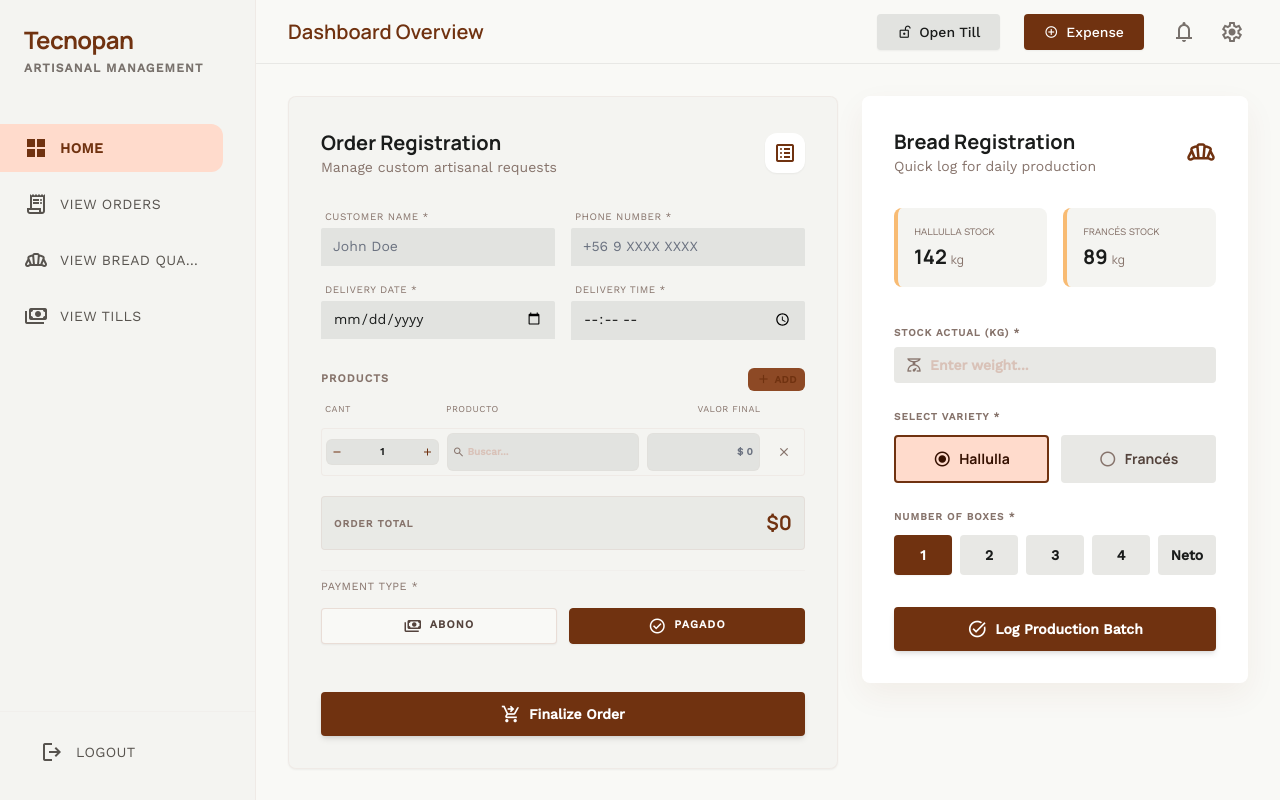
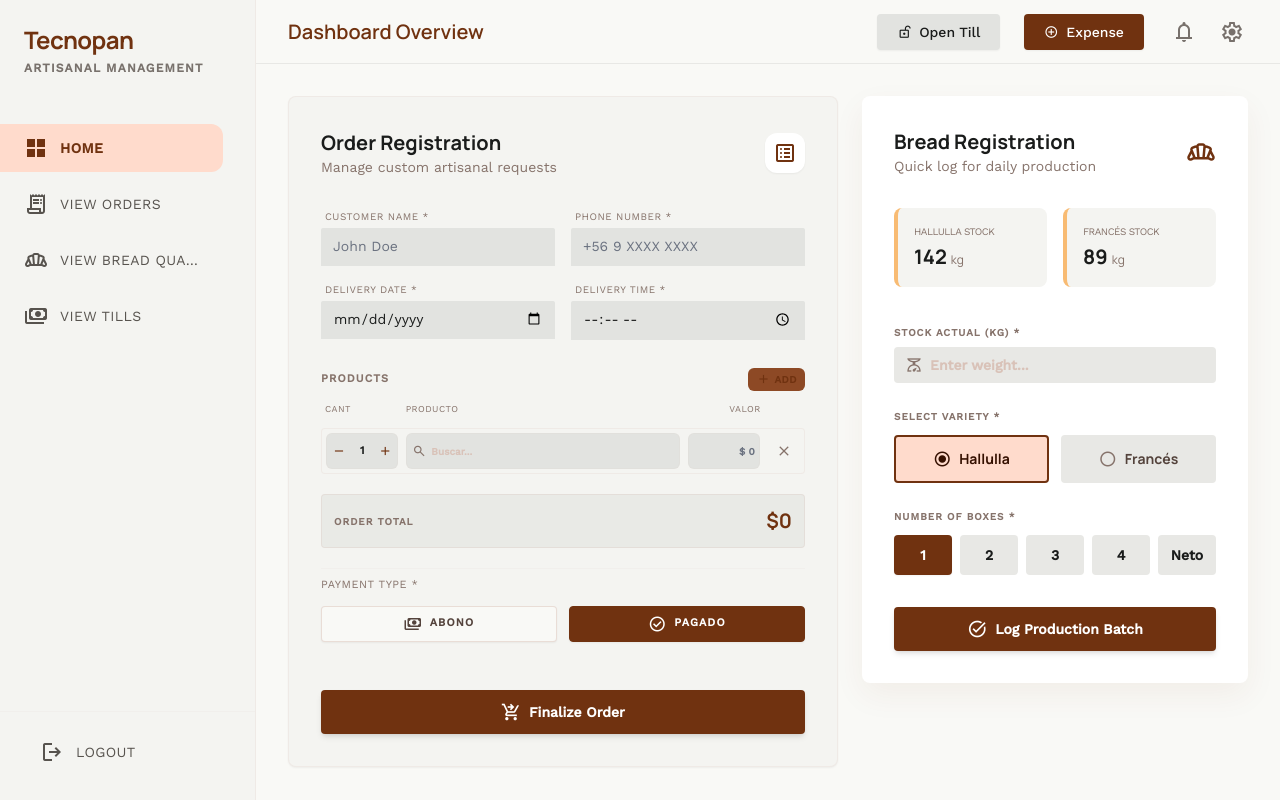
Before and after one commit to vasalgadog/tecnoadmin, a React (Vite) app: page / in a window 1280 px wide. Built offline with nearby package versions, Linux system fonts and the light colour scheme.

Commit message:
style: refine product row column widths and height in OrderRegistration

```diff
--- a/src/components/OrderRegistration.tsx
+++ b/src/components/OrderRegistration.tsx
@@ -117,51 +117,52 @@ export default function OrderRegistration() {
 
           {/* Header Row */}
           <div className="grid grid-cols-12 gap-2 px-1">
-             <div className="col-span-3 text-[9px] font-label uppercase text-outline tracking-wider">Cant</div>
-             <div className="col-span-5 text-[9px] font-label uppercase text-outline tracking-wider">Producto</div>
-             <div className="col-span-3 text-[9px] font-label uppercase text-outline tracking-wider text-right">Valor Final</div>
+             <div className="col-span-2 text-[9px] font-label uppercase text-outline tracking-wider">Cant</div>
+             <div className="col-span-7 text-[9px] font-label uppercase text-outline tracking-wider">Producto</div>
+             <div className="col-span-2 text-[9px] font-label uppercase text-outline tracking-wider text-right">Valor</div>
+             <div className="col-span-1"></div>
           </div>
 
           <div className="space-y-2">
             {products.map((p) => (
               <div key={p.id} className="grid grid-cols-12 gap-2 items-center bg-surface-container-low rounded-lg p-1 border border-outline-variant/20">
 
-                {/* Quantity */}
-                <div className="col-span-3 flex items-center bg-surface-container-highest rounded-md overflow-hidden border border-outline-variant/10">
-                  <button type="button" onClick={() => handleUpdateQuantity(p.id, -1)} className="px-1 py-1.5 text-primary hover:bg-surface-variant transition-colors flex items-center justify-center">
-                    <span className="material-symbols-outlined text-[12px]">remove</span>
+                {/* Quantity - Narrower and Taller */}
+                <div className="col-span-2 flex items-center bg-surface-container-highest rounded-md overflow-hidden border border-outline-variant/10 h-9">
+                  <button type="button" onClick={() => handleUpdateQuantity(p.id, -1)} className="w-6 h-full text-primary hover:bg-surface-variant transition-colors flex items-center justify-center shrink-0">
+                    <span className="material-symbols-outlined text-[14px]">remove</span>
                   </button>
                   <input
                     type="text"
-                    className="w-full bg-transparent text-center border-none text-[10px] font-bold p-0 focus:ring-0"
+                    className="w-full bg-transparent text-center border-none text-[11px] font-extrabold p-0 focus:ring-0 min-w-0"
                     value={p.quantity}
                     maxLength={3}
                     onChange={(e) => handleUpdateProduct(p.id, 'quantity', parseInt(e.target.value.replace(/\D/g, '')) || 1)}
                   />
-                  <button type="button" onClick={() => handleUpdateQuantity(p.id, 1)} className="px-1 py-1.5 text-primary hover:bg-surface-variant transition-colors flex items-center justify-center">
-                    <span className="material-symbols-outlined text-[12px]">add</span>
+                  <button type="button" onClick={() => handleUpdateQuantity(p.id, 1)} className="w-6 h-full text-primary hover:bg-surface-variant transition-colors flex items-center justify-center shrink-0">
+                    <span className="material-symbols-outlined text-[14px]">add</span>
                   </button>
                 </div>
 
-                {/* Product Name Search */}
-                <div className="col-span-5 relative">
-                  <span className="absolute left-1.5 top-1/2 -translate-y-1/2 text-outline material-symbols-outlined text-[12px]">search</span>
+                {/* Product Name Search - Wider */}
+                <div className="col-span-7 relative">
+                  <span className="absolute left-1.5 top-1/2 -translate-y-1/2 text-outline material-symbols-outlined text-[14px]">search</span>
                   <input
                     type="text"
                     required
-                    className="w-full bg-surface-container-highest rounded-md border border-outline-variant/10 text-[10px] font-semibold py-1.5 pl-5 pr-1 focus:ring-1 focus:ring-primary placeholder:text-outline-variant"
+                    className="w-full bg-surface-container-highest rounded-md border border-outline-variant/10 text-[10px] font-semibold py-2 pl-6 pr-1 h-9 focus:ring-1 focus:ring-primary placeholder:text-outline-variant"
                     placeholder="Buscar..."
                     value={p.name}
                     onChange={(e) => handleUpdateProduct(p.id, 'name', e.target.value)}
                   />
                 </div>
 
-                {/* Final Value */}
-                <div className="col-span-3 relative">
+                {/* Final Value - Narrower */}
+                <div className="col-span-2 relative">
                   <input
                     type="text"
                     required
-                    className="w-full bg-surface-container-highest rounded-md border border-outline-variant/10 text-[10px] font-bold py-1.5 px-1.5 text-right focus:ring-1 focus:ring-primary text-secondary"
+                    className="w-full bg-surface-container-highest rounded-md border border-outline-variant/10 text-[10px] font-bold py-2 px-1 text-right h-9 focus:ring-1 focus:ring-primary text-secondary"
                     value={p.price ? formatCLP(p.price) : ''}
                     placeholder="$ 0"
                     onChange={(e) => {
@@ -178,9 +179,9 @@ export default function OrderRegistration() {
                   <button
                     type="button"
                     onClick={() => handleDeleteProduct(p.id)}
-                    className="p-1 rounded-md text-outline hover:text-error hover:bg-error/10 transition-all flex items-center justify-center"
+                    className="w-7 h-7 rounded-md text-outline hover:text-error hover:bg-error/10 transition-all flex items-center justify-center"
                   >
-                    <span className="material-symbols-outlined text-[14px]">close</span>
+                    <span className="material-symbols-outlined text-[16px]">close</span>
                   </button>
                 </div>
 
```
